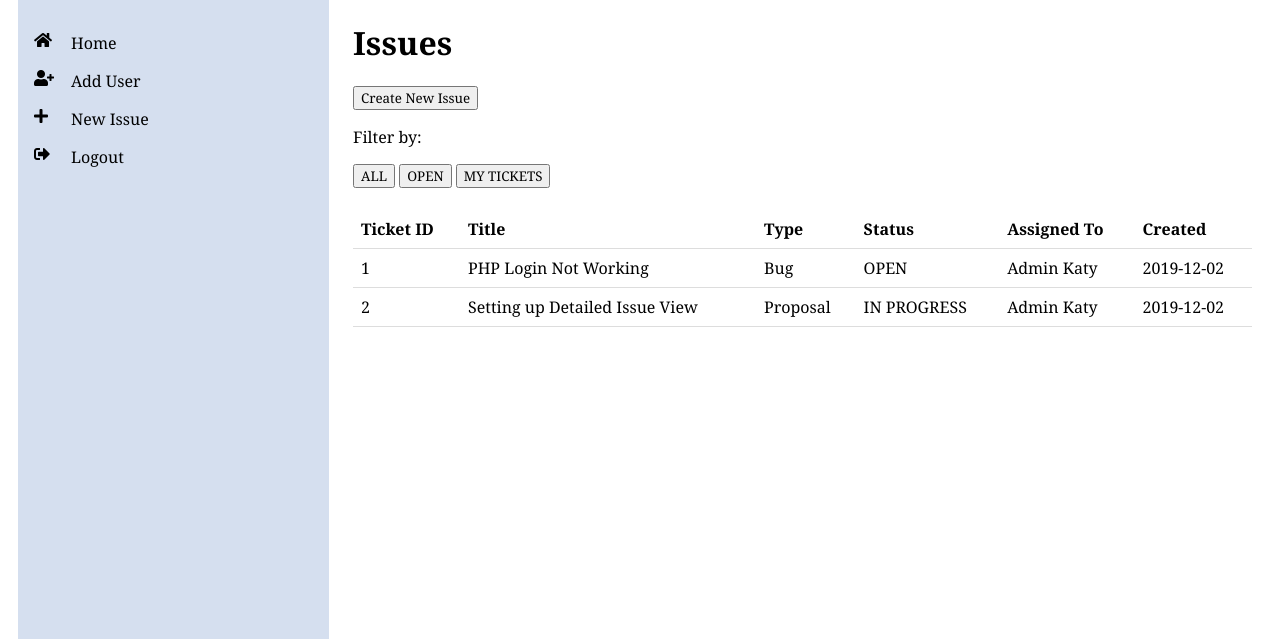
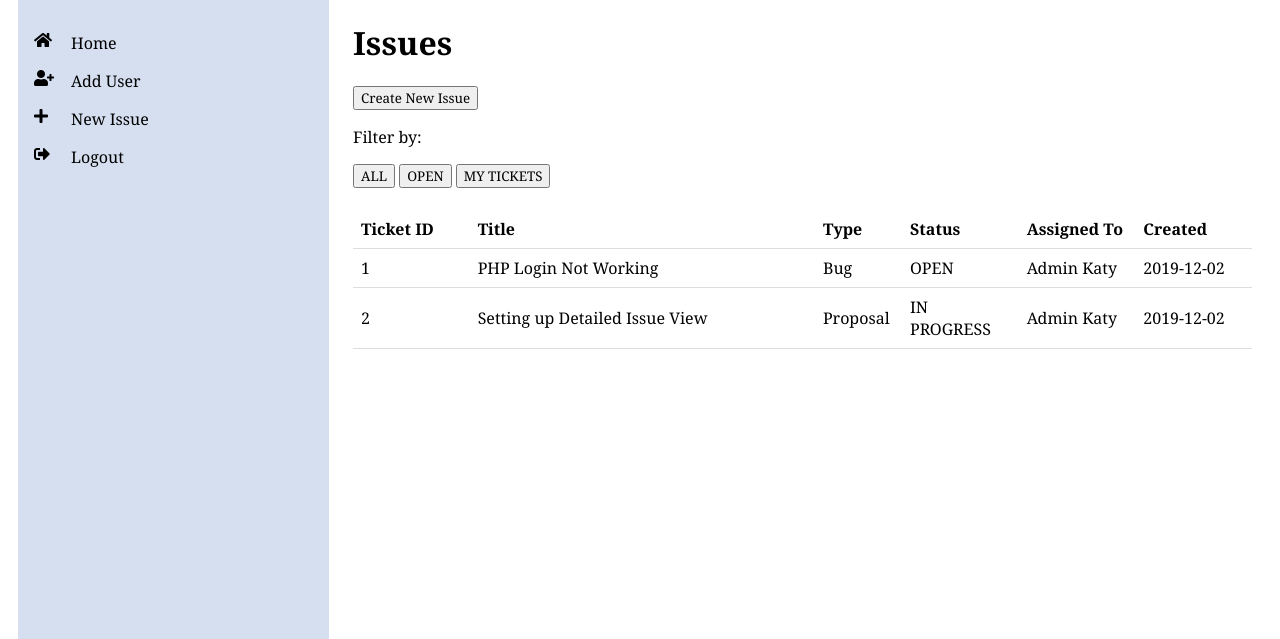
Before and after one commit to Gabrielle-Joy/info2180-final-project, a PHP site: page / in a window 1280 px wide. Shown: the part 92-731 px from the top of the page. Run offline with PHP 8.4, Linux system fonts and the light colour scheme; a user stored in the database is signed in; data comes from the database, SQL or seed files in the repository; some libraries are stand-ins or nearby versions.

Commit message:
Fixed column width of table

```diff
--- a/php/htmlBuilder.php
+++ b/php/htmlBuilder.php
@@ -3,7 +3,8 @@
 function table_headings($headings, $classY="") {
     $table_headings = "";
     foreach( $headings as $heading ) {
-        $table_headings .= th($heading);
+        $id = preg_replace('/\s+/', '', $heading);
+        $table_headings .= th($heading, $id);
     }
     return tr($table_headings, "", $class=$classY);
 }
@@ -24,8 +25,8 @@ function td($row_cell) {
     return "<td>{$row_cell}</td>";
 }
 
-function th($heading) {
-    return "<th>{$heading}</th>";
+function th($heading, $id="") {
+    return "<th id='$id'>{$heading}</th>";
 }
 
 function options( $opList, $selected="" ) {
--- a/style.css
+++ b/style.css
@@ -63,6 +63,7 @@ ul li {
 table {
     border-collapse: collapse;
     width: 100%;
+    table-layout: fixed;
 }
 
 th, td {
@@ -73,4 +74,29 @@ th, td {
 
 tr:not(:first-child):hover {background-color: #f5f5f5;}
 
+/* Setting table widths */
+#TicketID {
+    width: 12%;
+}
+
+#Title {
+    width: 39%;
+}
+
+#Type {
+    width: 8.5%;
+}
+
+#Status {
+    width: 12%;
+}
+
+#AssignedTo {
+    width: 12%;
+}
+
+#Created {
+    width: 12%;
+}
+
 .error {color: #FF0000;}
```
